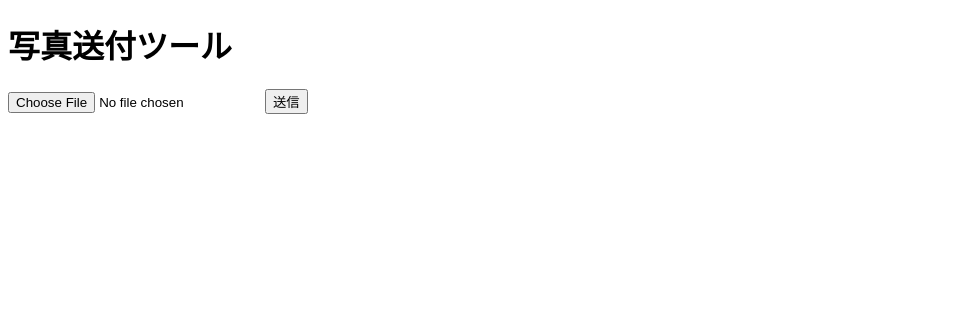
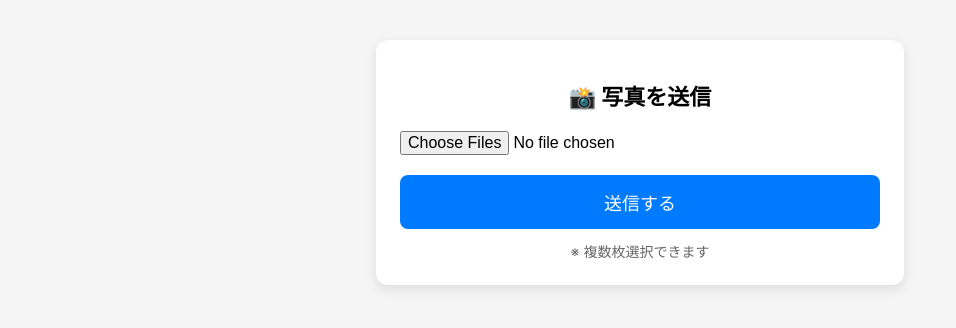
Before and after one commit to k-matsuyama-coder/photo-tool, a Flask app: page / in a window 1280 px wide. Shown: the top 328 px of the page, without its empty margins (0-956 px from the left). Run offline with Flask 3, Linux system fonts and the light colour scheme.

Commit message:
スマホ対応デザインに変更

```diff
--- a/templates/index.html
+++ b/templates/index.html
@@ -1,15 +1,82 @@
 <!DOCTYPE html>
-<html>
+<html lang="ja">
 <head>
-  <meta charset="utf-8">
-  <title>写真送付</title>
+    <meta charset="UTF-8">
+    <meta name="viewport" content="width=device-width, initial-scale=1.0">
+    <title>写真送付ツール</title>
+
+    <style>
+        body {
+            font-family: -apple-system, BlinkMacSystemFont, "Helvetica Neue", Arial, sans-serif;
+            background: #f5f5f5;
+            margin: 0;
+            padding: 0;
+        }
+
+        .container {
+            max-width: 480px;
+            margin: 40px auto;
+            background: white;
+            padding: 24px;
+            border-radius: 12px;
+            box-shadow: 0 4px 12px rgba(0,0,0,0.1);
+        }
+
+        h1 {
+            text-align: center;
+            font-size: 22px;
+            margin-bottom: 20px;
+        }
+
+        input[type="file"] {
+            width: 100%;
+            margin-bottom: 20px;
+            font-size: 16px;
+        }
+
+        button {
+            width: 100%;
+            padding: 14px;
+            font-size: 18px;
+            background: #007bff;
+            color: white;
+            border: none;
+            border-radius: 8px;
+            cursor: pointer;
+        }
+
+        button:active {
+            background: #0056b3;
+        }
+
+        .note {
+            font-size: 14px;
+            color: #666;
+            text-align: center;
+            margin-top: 12px;
+        }
+    </style>
 </head>
+
 <body>
-  <h1>写真送付ツール</h1>
+    <div class="container">
+        <h1>📸 写真を送信</h1>
 
-  <form method="POST" enctype="multipart/form-data">
-    <input type="file" name="photo">
-    <button type="submit">送信</button>
-  </form>
+        <form method="POST" enctype="multipart/form-data">
+            <input
+                type="file"
+                name="photos"
+                accept="image/*"
+                multiple
+                required
+            >
+
+            <button type="submit">送信する</button>
+        </form>
+
+        <div class="note">
+            ※ 複数枚選択できます
+        </div>
+    </div>
 </body>
 </html>
```
